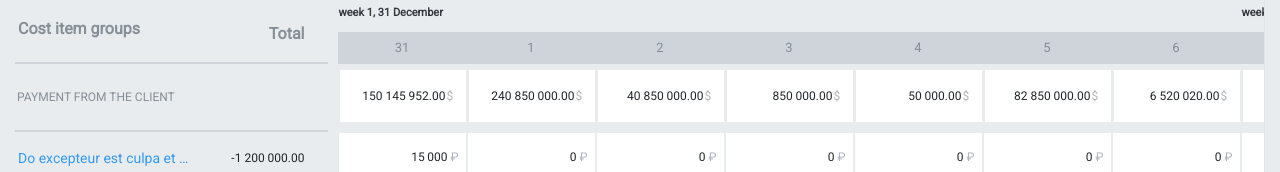
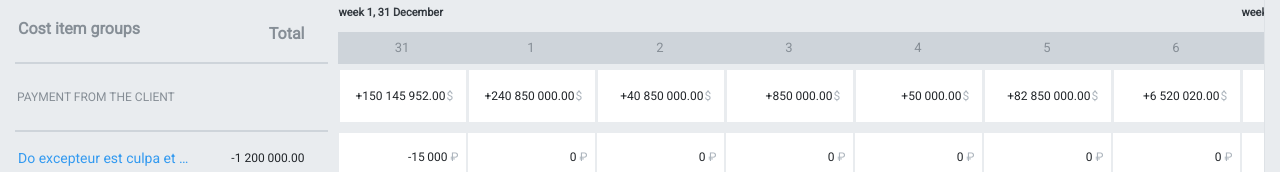
Before and after one commit to apechkin/vue-components, a Vue app: page / in a window 1280 px wide. Shown: the part 343-515 px from the top of the page. Built offline with nearby package versions, Linux system fonts and the light colour scheme.

Commit message:
add sign and style components

```diff
--- a/src/components/RFixedTable/estimate.vue
+++ b/src/components/RFixedTable/estimate.vue
@@ -10,7 +10,7 @@
                   {{estimate.name}}
                 </div>
                 <div class="estimate-total">
-                  <r-text value="-1200000" separate :styles="{'background-color': 'transparent'}" />
+                  <r-text value="1200000" separate sign="-" :styles="{'background-color': 'transparent'}" />
                 </div>
                 <div v-show="isUnAllocated" class="estimate-unallocated">
                   <r-text value="80000" separate :styles="{'background-color': '#f1f3f5'}" />
@@ -32,6 +32,7 @@
                   :value="data.total"
                   @accepted="data => $emit('accepted', {data, id:est.id})"
                   currency="RUR"
+                  sign="-"
                   :key="`${uuidv4()}drag-${est.id}-${data.fullDate}`"/>
               </td>
             </tr>
--- a/src/components/RFixedTable/income.vue
+++ b/src/components/RFixedTable/income.vue
@@ -10,7 +10,7 @@
         <tbody>
           <tr>
             <td v-for="(vdata, index) in fundsAndDates" :key="`income_${index}`">
-              <r-text :value="vdata.fromClient" separate >
+              <r-text :value="vdata.fromClient" separate sign="+">
                 <template v-slot:currency-icon>
                   {{'$'}}
                 </template>
--- a/src/components/RInput/index.vue
+++ b/src/components/RInput/index.vue
@@ -51,7 +51,8 @@
       bbox: {
         type: Boolean,
         default: false
-      }
+      },
+      sign: String
     },
     data () {
       return {
@@ -75,7 +76,7 @@
       },
       fakeValue () {
         const { proxy, type } = this
-        if (proxy && type === 'number') return String(proxy).replace(/(\d)(?=(\d\d\d)+([^\d]|$))/g, '$1 ')
+        if (proxy && type === 'number') return `${this.sign ? this.sign : ''}` + String(proxy).replace(/(\d)(?=(\d\d\d)+([^\d]|$))/g, '$1 ')
         else return proxy
       },
       computedStyle () {
@@ -144,6 +145,9 @@
     font-size: 12px;
     width: calcSize($tbl_header_width, $currencyIcon);
   }
+  .est-hovered:hover {
+    font-weight: 700;
+  }
   .entered {
     opacity: 1;
   }
--- a/src/components/RText/index.vue
+++ b/src/components/RText/index.vue
@@ -17,10 +17,7 @@
         type: Boolean,
         default: false
       },
-      sign: {
-        type: Boolean,
-        default: false
-      },
+      sign: String,
       styles: {
         type: Object,
         default: () => ({})
@@ -29,17 +26,8 @@
     computed: {
       textValue () {
         const { separate, value } = this
-        let isLower = null
         if (separate) {
-          if (this.sign) {
-            if (typeof value === 'number' && value > 0) isLower = false
-            else if (typeof value === 'number' && value < 0) isLower = true
-            else if (typeof value === 'string') {
-              if (Number(value) > 0) isLower = false
-              else if (Number(value) < 0) isLower = true
-            }
-          }
-          return `${(isLower === null) ? `` : isLower ? `-` : `+`}` + parseFloat(value).toFixed(2).replace(/(\d)(?=(\d{3})+([^\d]|$))/g, '$1 ')
+          return `${this.sign ? this.sign : ''}` + parseFloat(value).toFixed(2).replace(/(\d)(?=(\d{3})+([^\d]|$))/g, '$1 ')
         } else {
           return value
         }
--- a/src/containers/EDragInput/index.vue
+++ b/src/containers/EDragInput/index.vue
@@ -17,6 +17,8 @@
         :entered="entered"
         :value="componentValue"
         @change="handleChangeValue"
+        :sign="sign"
+        class="est-hovered"
       >
         <template v-slot:edit-icon>
           <redit-icon
@@ -53,7 +55,8 @@
         type: Boolean,
         default: true
       },
-      dataTransfer: Object
+      dataTransfer: Object,
+      sign: String
     },
     data () {
       return {
```
